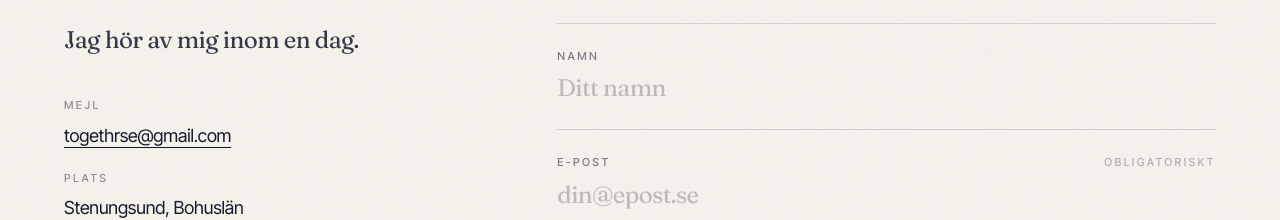
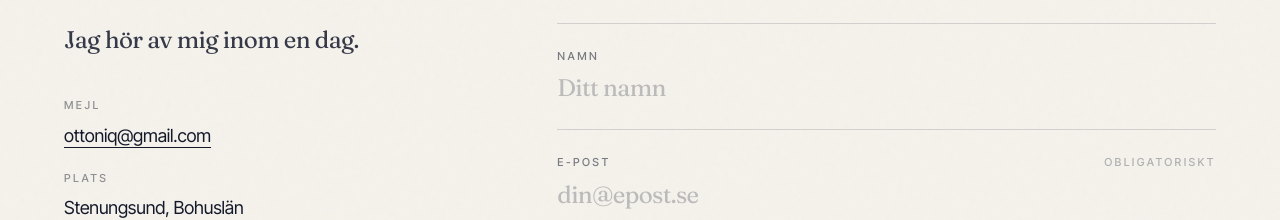
Before and after one commit to ottotf-gif/togethr-se, a React (Vite) app: page / in a window 1280 px wide. Shown: the part 6300-6520 px from the top of the page. Built offline with nearby package versions, Linux system fonts and the light colour scheme.

Commit message:
Updated Contact.tsx

```diff
--- a/src/components/Contact.tsx
+++ b/src/components/Contact.tsx
@@ -72,10 +72,10 @@ export default function Contact() {
               <div>
                 <div className="eyebrow text-ink/45 mb-2">Mejl</div>
                 <a
-                  href="mailto:togethrse@gmail.com"
+                  href="mailto:ottoniq@gmail.com"
                   className="text-lg text-ink"
                 >
-                  <span className="link-underline">togethrse@gmail.com</span>
+                  <span className="link-underline">ottoniq@gmail.com</span>
                 </a>
               </div>
               <div>
```
